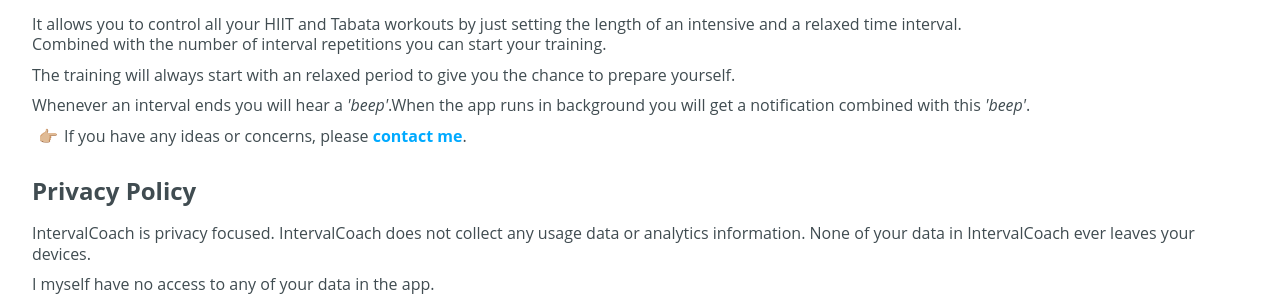
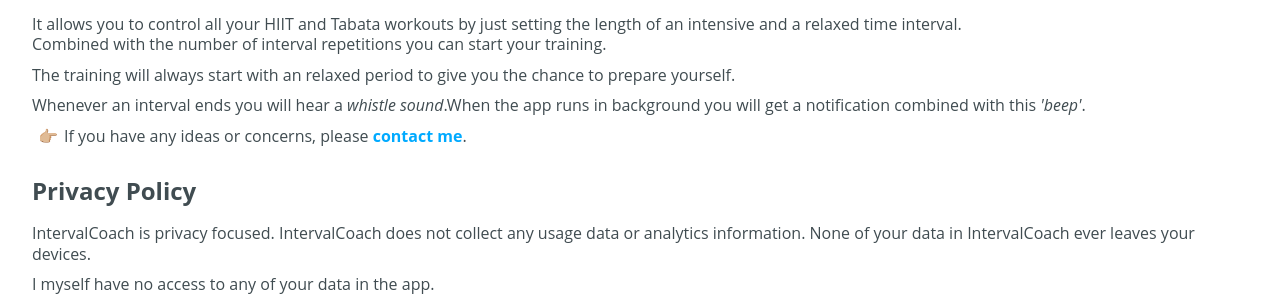
Before and after one commit to cs-LA/home, a Jekyll site: the page built from IntervalCoach/index.md, in a window 1280 px wide. Shown: the part 282-578 px from the top of the page. Built offline with Jekyll 4.4.1, drawn with Linux system fonts in a browser that asks for light colours; our own code applies the rules of GitHub Pages for plain Markdown files.

Commit message:
Update index.md

```diff
--- a/IntervalCoach/index.md
+++ b/IntervalCoach/index.md
@@ -18,7 +18,7 @@
 
 <p><span class="en">It allows you to control all your HIIT and Tabata workouts by just setting the length of an intensive and a relaxed time interval.<br>Combined with the number of interval repetitions you can start your training.</span><span class="de">Kontrolliere alle Deine HIIT- und Tabata-Trainingseinheiten ganz einfach durch Festlegung der Länge eines intensiven und eines entspannten Zeitintervalls.<br>Kombiniert mit der Anzahl der Intervallwiederholungen kann das Training losgehen.</span></p>
 <p><span class="en">The training will always start with an relaxed period to give you the chance to prepare yourself.</span><span class="de">Das Training beginnt immer mit einer entspannten Phase, um sich vorbereiten zu können.</span></p>
-<p><span class="en">Whenever an interval ends you will hear a <i>'beep'</i>.When the app runs in background you will get a notification combined with this <i>'beep'</i>.</span><span class="de">Am Ende eines jeden Intervalls ertönt ein <i>'beep'</i>. Wenn die App im Hintergrund läuft, erscheint ein Hinweis zusammen mit diesem <i>'beep'</i>.</span></p>
+<p><span class="en">Whenever an interval ends you will hear a <i>whistle sound</i>.When the app runs in background you will get a notification combined with this <i>'beep'</i>.</span><span class="de">Am Ende eines jeden Intervalls ertönt ein <i>'beep'</i>. Wenn die App im Hintergrund läuft, erscheint ein Hinweis zusammen mit diesem <i>'Pfeifton'</i>.</span></p>
 
 <p class="hint">
   <span class="en">If you have any ideas or concerns, please <b><a href="mailto:cl.schuetzdeller@icloud.com">contact me</a></b>.</span>
```
